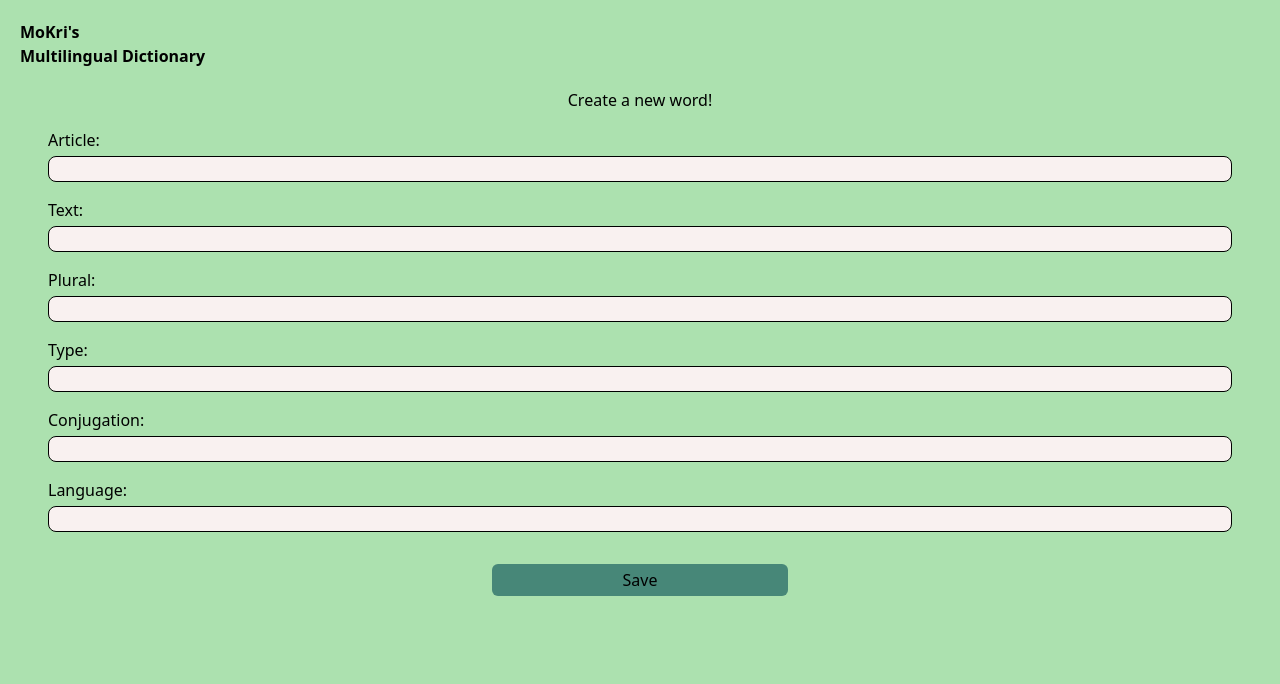
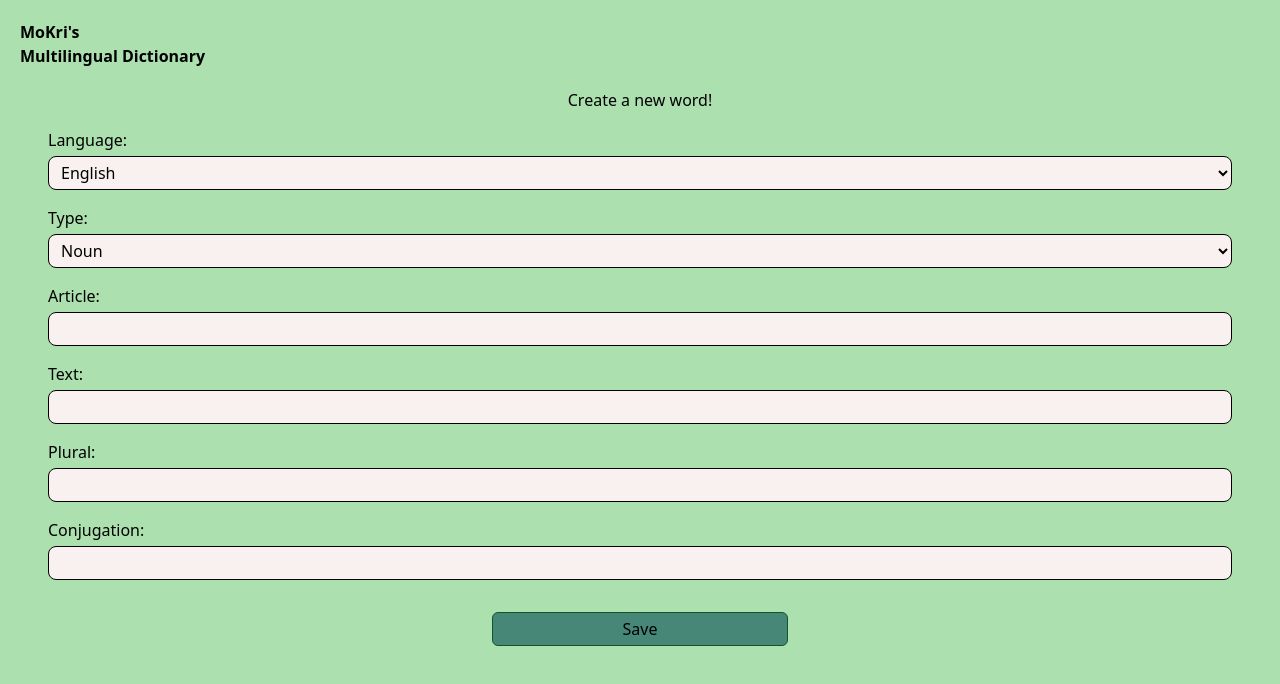
Before and after one commit to MoKrisz/MoKri-s-Multilingual-Dictionary-React-FE, a React (Vite) app: page /menu/new-word in a window 1280 px wide. Shown: the top 684 px of the page. Built offline with nearby package versions, Linux system fonts and the light colour scheme.

Commit message:
Displaying dropdowns for the enum values

```diff
--- a/src/features/Words/components/FormInput.tsx
+++ b/src/features/Words/components/FormInput.tsx
@@ -1,24 +1,62 @@
 import React from "react";
+
+export interface Option {
+  value: number;
+  name: string;
+}
 
 interface FormInputProps {
   id: string;
   name: string;
   children: React.ReactNode;
-  className: string;
+  className?: string;
+  type?: string;
+  options?: Option[];
 }
 
 export default function FormInput({
   id,
   name,
   children,
-  className,
+  className = "",
+  type = "text",
+  options = [],
 }: FormInputProps) {
+  let inputElement;
+
+  if (type === "text") {
+    inputElement = (
+      <input
+        type="text"
+        id={id}
+        name={name}
+        className="rounded-lg border border-black bg-cream px-3 py-1"
+      ></input>
+    );
+  }
+
+  if (type === "select") {
+    inputElement = (
+      <select
+        id={id}
+        name={name}
+        className="rounded-lg border border-black bg-cream px-2 py-1"
+      >
+        {options?.map((option) => (
+          <option key={option.value} value={option.value} className="bg-cream">
+            {option.name}
+          </option>
+        ))}
+      </select>
+    );
+  }
+
   return (
     <>
       <label htmlFor={id} className={className}>
         {children}
       </label>
-      <input type="text" id={id} name={name} className="rounded-lg border border-black bg-cream"></input>
+      {inputElement}
     </>
   );
 }
--- a/src/features/Words/pages/NewWordPage.tsx
+++ b/src/features/Words/pages/NewWordPage.tsx
@@ -1,10 +1,56 @@
-import FormInput from "../components/FormInput";
+import FormInput, { Option } from "../components/FormInput";
+import { LanguageCodeEnum, WordTypeEnum } from "../models";
+import { getLanguageLongName, getWordTypeName } from "../utils";
 
 export default function NewWordPage() {
+  const languageOptions = Object.values(LanguageCodeEnum)
+    .filter(
+      (enumValue) =>
+        typeof enumValue === "number" && enumValue !== LanguageCodeEnum.None
+    )
+    .map(
+      (enumValue): Option => ({
+        value: enumValue,
+        name: getLanguageLongName(enumValue),
+      })
+    );
+
+  const typeOptions = Object.values(WordTypeEnum)
+    .filter(
+      (enumValue) =>
+        typeof enumValue === "number" && enumValue !== WordTypeEnum.None
+    )
+    .map(
+      (enumValue): Option => ({
+        value: enumValue,
+        name: getWordTypeName(enumValue),
+      })
+    );
+
   return (
     <>
       <h1 className="text-center">Create a new word!</h1>
       <form className="p-4 px-12 flex flex-col gap-4">
+        <FormInput
+          id="language"
+          name="language"
+          type="select"
+          className="-mb-3"
+          options={languageOptions}
+        >
+          Language:
+        </FormInput>
+
+        <FormInput
+          id="type"
+          name="type"
+          type="select"
+          options={typeOptions}
+          className="-mb-3"
+        >
+          Type:
+        </FormInput>
+
         <FormInput id="article" name="article" className="-mb-3">
           Article:
         </FormInput>
@@ -17,19 +63,14 @@ export default function NewWordPage() {
           Plural:
         </FormInput>
 
-        <FormInput id="type" name="type" className="-mb-3">
-          Type:
-        </FormInput>
-
         <FormInput id="conjugation" name="conjugation" className="-mb-3">
           Conjugation:
         </FormInput>
 
-        <FormInput id="language" name="language" className="-mb-3">
-          Language:
-        </FormInput>
-
-        <button type="submit" className="w-1/4 p-1 mt-4 place-self-center bg-lincolngreen hover:bg-lincolngreenlighter rounded-md">
+        <button
+          type="submit"
+          className="w-1/4 p-1 mt-4 place-self-center bg-lincolngreen hover:bg-lincolngreenlighter rounded-md border border-green-900"
+        >
           Save
         </button>
       </form>
```
